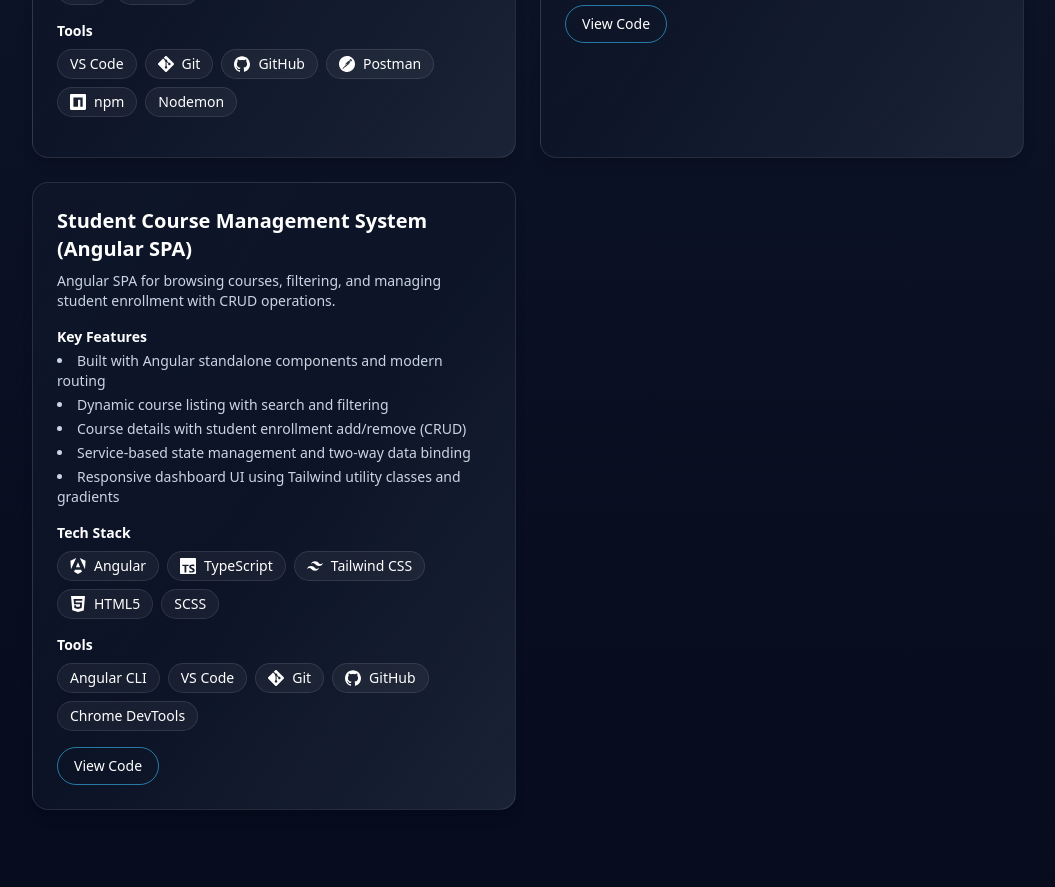
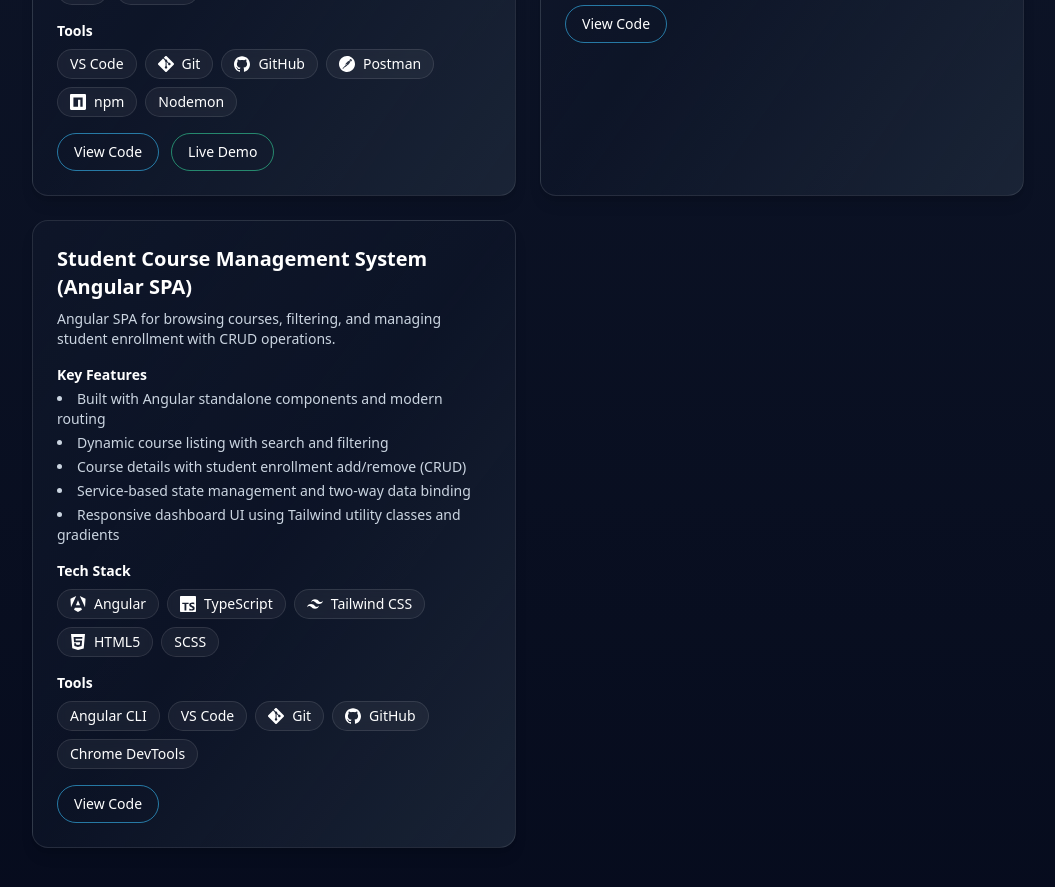
Before and after one commit to 18mukeshram/mukesh-portfolio-main, a React (Vite) app: page / in a window 1280 px wide. Shown: the part 2760-3647 px from the top of the page, without its empty margins (112-1167 px from the left). Built offline with nearby package versions, Linux system fonts and the light colour scheme.

Commit message:
Refactor project URLs in portfolioData.js for consistency

```diff
--- a/src/data/portfolioData.js
+++ b/src/data/portfolioData.js
@@ -25,8 +25,8 @@ export const projects = [
       "REST API",
     ],
     tools: ["VS Code", "Git", "GitHub", "Postman", "npm", "Nodemon"],
-    githubCodeUrl: "https://github.com/18mukeshram/skillbridge",
-    ProjectliveUrl: "https://skillbridge-silk.vercel.app/",
+    githubUrl: "https://github.com/18mukeshram/skillbridge",
+    liveUrl: "https://skillbridge-silk.vercel.app/",
   },
   {
     id: "weather-app",
```
